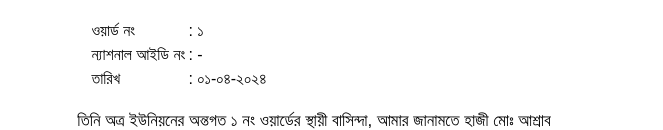
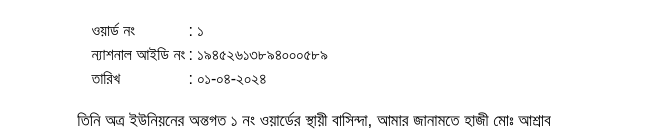
Before and after one commit to zinziraup/654, a plain HTML site: page index.html in a window 1280 px wide. Shown: the part 513-643 px from the top of the page, without its empty margins (359-1022 px from the left). Drawn offline with Linux system fonts and the light colour scheme.

Commit message:
Update index.html

```diff
--- a/index.html
+++ b/index.html
@@ -225,7 +225,7 @@
             <td align="left" nowrap style="font-size:16px;text-indent:55px; font-color:black; width: 200px; padding-left: 50px">        ন্যাশনাল আইডি নং
             </td>
             <td>
-                <font style="font-size:16px;">: -</font>
+                <font style="font-size:16px;">: ১৯৪৫২৬১৩৮৯৪০০০৫৮৯</font>
             </td>
         </tr>
 
```
